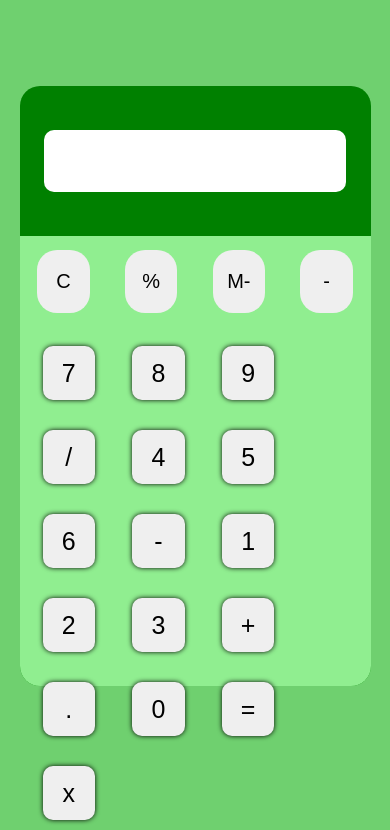
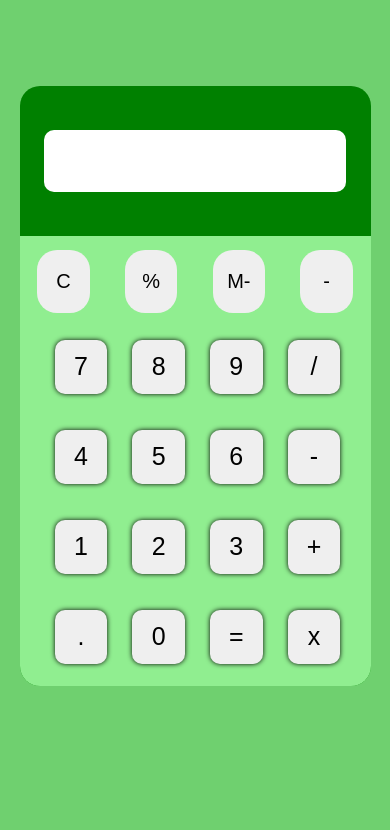
Before and after one commit to Akshay-V-P/Green-Apple-Calculator, a plain HTML site: page index.html in a window 390 px wide. Shown: the part 73-903 px from the top of the page. After the commit the page ends 844 px from the top, so only its background shows below. Drawn offline with Linux system fonts and the light colour scheme.

Commit message:
responsive design

```diff
--- a/style.css
+++ b/style.css
@@ -68,7 +68,9 @@ body {
     width: 100%;
     height: 60%;
     background-color: lightgreen;
-    /* display: flex; */
+    display: flex;
+    flex-direction: row;
+    flex-wrap: wrap;
     justify-content: center;
     align-items: center;
     border-bottom-left-radius: 20px;
@@ -76,8 +78,8 @@ body {
 }
 .keyarea button {
     margin: 10px;
-    margin-left: 23px;
-    margin-top: 20px;
+    margin-left: 15px;
+    margin-top: 1px;
     min-width: 15%;
     min-height: 15%;
     font-size: 25px;
```
